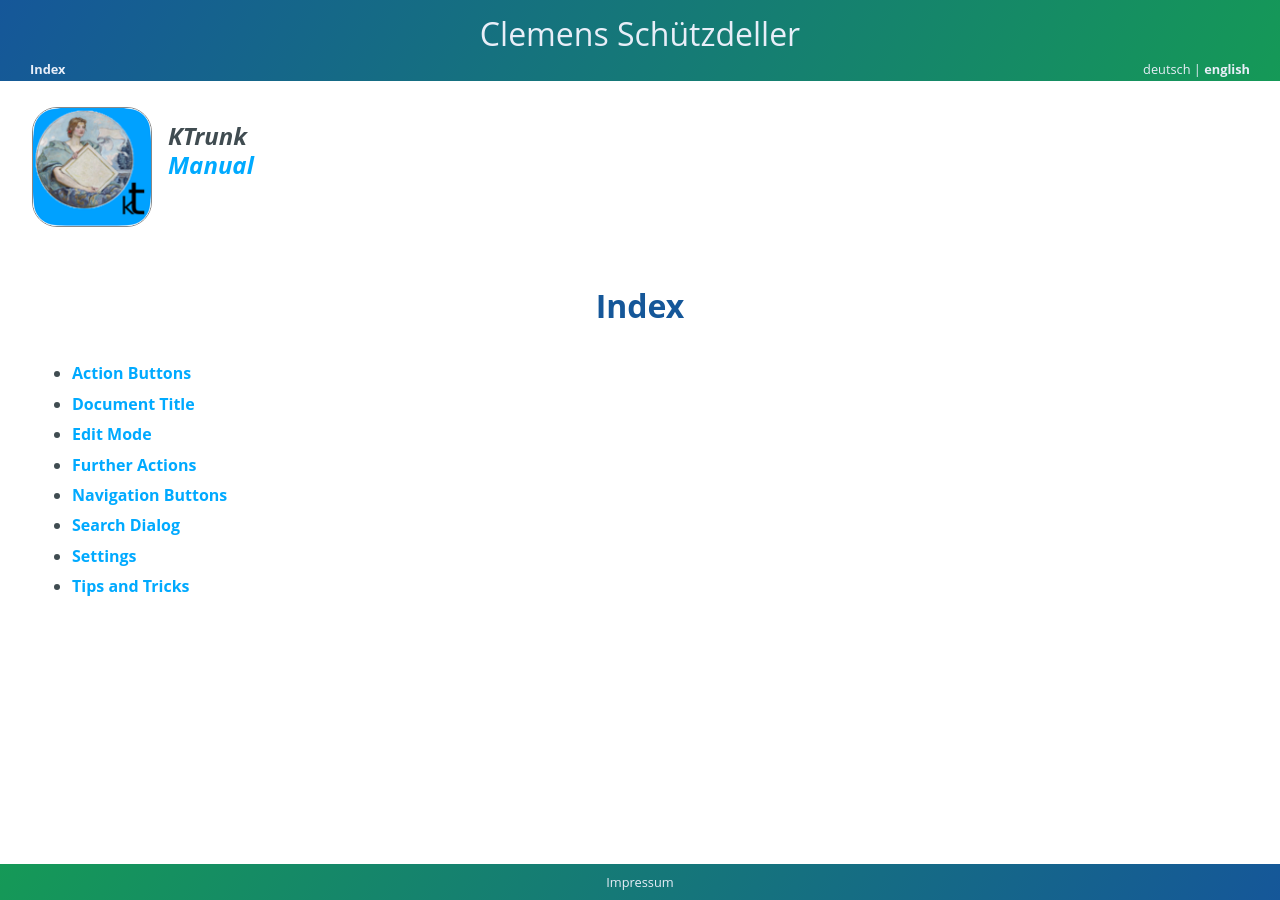
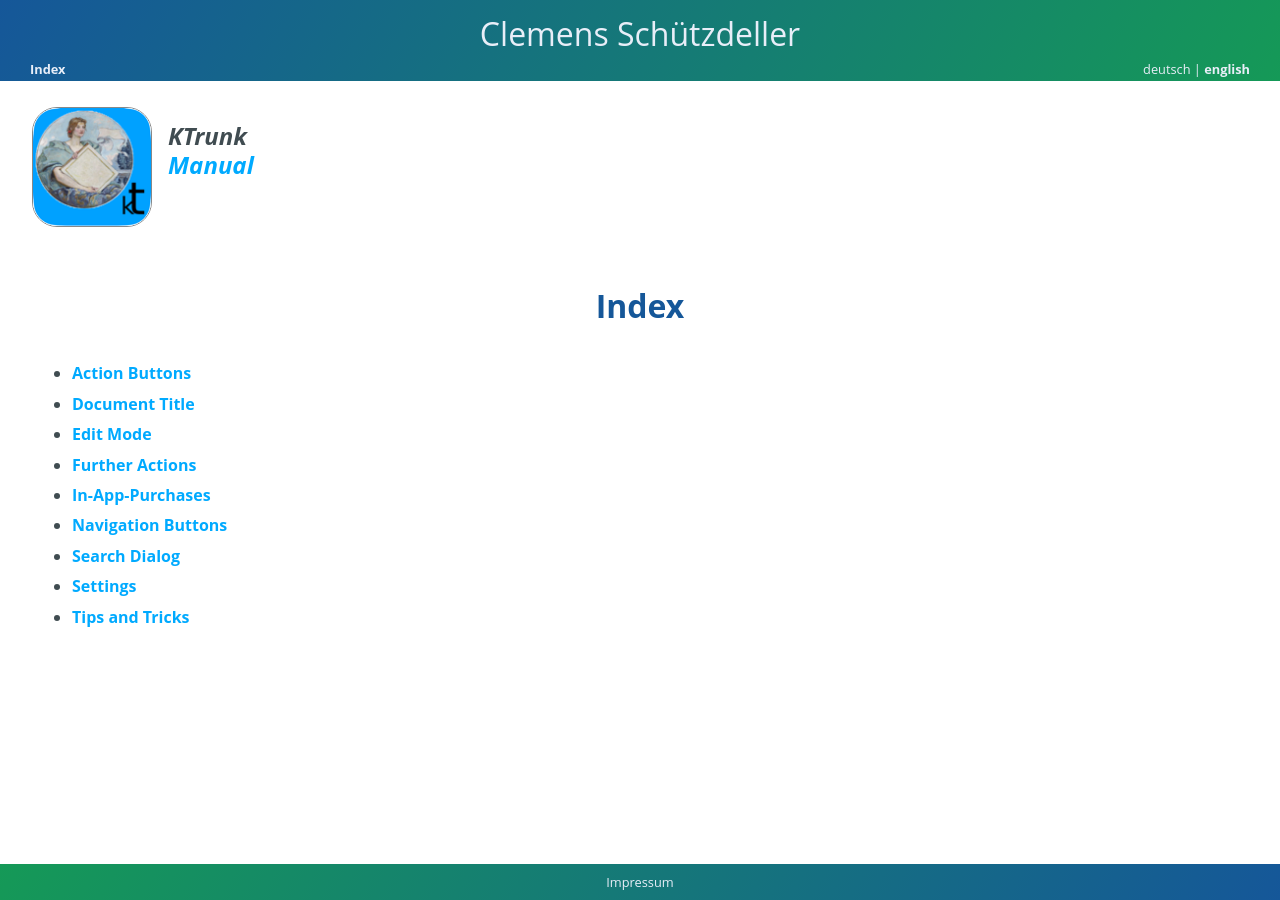
Before and after one commit to cs-LA/home, a Jekyll site: the page built from KTrunk/Manual/Index.md, in a window 1280 px wide. Built offline with Jekyll 4.4.1, drawn with Linux system fonts in a browser that asks for light colours; our own code applies the rules of GitHub Pages for plain Markdown files.

Commit message:
Update Index.md

```diff
--- a/KTrunk/Manual/Index.md
+++ b/KTrunk/Manual/Index.md
@@ -33,6 +33,11 @@
     <span class="de"><b><a href="Settings.html">Einstellungen</a></b></span>
   </li>
   <li>
+    <span class="en"><b><a href="IAP.html">In-App-Purchases</a></b></span>
+    <span class="de"><b><a href="IAP.html">In-App-Käufe</a></b></span>
+
+  </li>
+  <li>
     <span class="en"><b><a href="NavigationButtons.html">Navigation Buttons</a></b></span>
   <span class="de"><b><a href="NavigationButtons.html">Navigations-Schalttasten</a></b></span>
   </li>
```
